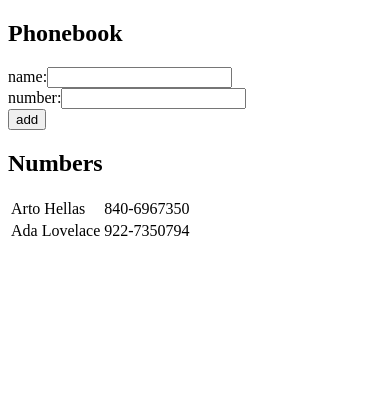
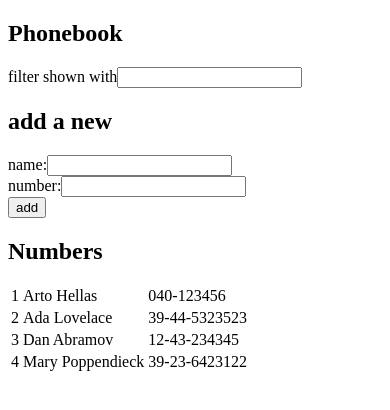
Before and after one commit to steffennilsen/fullstackopen-2022, a React (Create React App) app in the folder part2/phonebook/: page / in a window 390 px wide. Shown: the top 410 px of the page. Built offline with nearby package versions, Linux system fonts and the light colour scheme.

Commit message:
phonebook step 4

```diff
--- a/part2/phonebook/src/App.js
+++ b/part2/phonebook/src/App.js
@@ -5,8 +5,7 @@
     event.preventDefault();
 
     /**
-     * purposedly not doing .toLowerCase or similiar since its not specified
-     * nor filtering on existing numbers, since its not specified
+     * purposedly not filtering on existing numbers, since its not specified
      */
     if (persons.get.map((person) => person.name).includes(name.get)) {
       window.alert(`${name.get} is already added to phonebook`);
@@ -15,8 +14,12 @@
 
     /**
      * numbers set as strings due to format issues like dashes, and its not specified
+     * `id: persons.get.length + 1` because dummy data is 1 indexed 🤮🤮🤮
      */
-    persons.set([...persons.get, { name: name.get, number: number.get }]);
+    persons.set([
+      ...persons.get,
+      { name: name.get, number: number.get, id: persons.get.length + 1 },
+    ]);
     name.set("");
     number.set("");
   };
@@ -25,14 +28,14 @@
     <form onSubmit={addEntry}>
       <div>
         <div>
-          name:
+          <label>name:</label>
           <input
             value={name.get}
             onChange={(event) => name.set(event.target.value)}
           />
         </div>
         <div>
-          number:
+          <label>number:</label>
           <input
             value={number.get}
             onChange={(event) => number.set(event.target.value)}
@@ -50,7 +53,8 @@
   <table>
     <tbody>
       {persons.map((person) => (
-        <tr key={person.name}>
+        <tr key={person.id}>
+          <td>{person.id}</td>
           <td>{person.name}</td>
           <td>{person.number}</td>
         </tr>
@@ -59,37 +63,48 @@
   </table>
 );
 
-function randomPhonenumber() {
-  const nr = `${Math.ceil(Math.random() * 10_000_000_000) - 1}`;
-  return `${nr.substring(0, 3)}-${nr.substring(3, nr.length)}`;
-}
-
 const App = () => {
   const [persons, setPersons] = useState([
-    {
-      name: "Arto Hellas",
-      number: randomPhonenumber(),
-    },
-    {
-      name: "Ada Lovelace",
-      number: randomPhonenumber(),
-    },
+    { name: "Arto Hellas", number: "040-123456", id: 1 },
+    { name: "Ada Lovelace", number: "39-44-5323523", id: 2 },
+    { name: "Dan Abramov", number: "12-43-234345", id: 3 },
+    { name: "Mary Poppendieck", number: "39-23-6423122", id: 4 },
   ]);
   const [newName, setNewName] = useState("");
   const [newNumber, setNewNumber] = useState("");
+  const [filter, setFilter] = useState("");
+
+  const filterPersons = () =>
+    filter.length === 0
+      ? persons
+      : persons.filter((person) =>
+          person.name.toLowerCase().includes(filter.toLowerCase())
+        );
 
   return (
     <div>
+      <div>
         <h2>Phonebook</h2>
+        <div>
+          <label>filter shown with</label>
+          <input
+            value={filter}
+            onChange={(event) => setFilter(event.target.value)}
+          />
+        </div>
+      </div>
+      <div>
+        <h2>add a new</h2>
         {/* Really should wait with this until event propogation gets introduced? */}
         <PhonebookForm
           persons={{ get: persons, set: setPersons }}
           name={{ get: newName, set: setNewName }}
           number={{ get: newNumber, set: setNewNumber }}
         />
+      </div>
       <div>
         <h2>Numbers</h2>
-        <NumberList persons={persons} />
+        <NumberList persons={filterPersons()} />
       </div>
     </div>
   );
```
Lines whose indentation alone changed are shown as unchanged.
